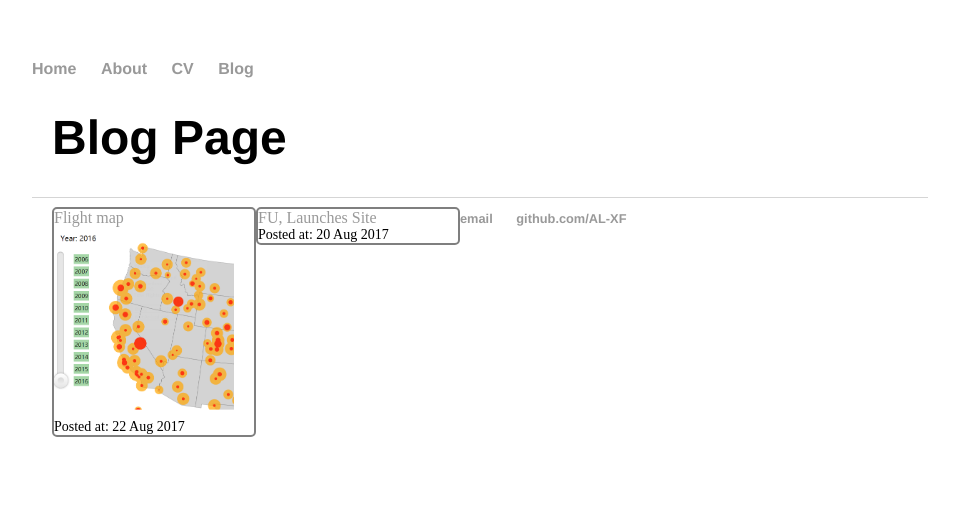
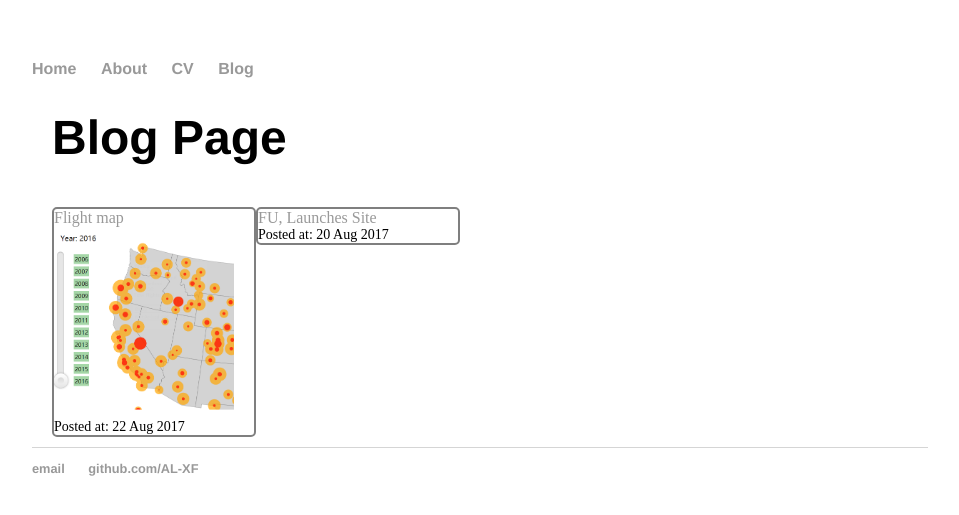
Before and after one commit to AL-XF/AL-XF.github.io, a Jekyll site: the page built from blog/index.html, in a window 1280 px wide. Shown: the top 515 px of the page, without its empty margins (160-1119 px from the left). Built offline with Jekyll 4.4.1, drawn with Linux system fonts in a browser that asks for light colours; nearby versions of some CDN libraries.

Commit message:
Update style.css

```diff
--- a/css/style.css
+++ b/css/style.css
@@ -41,12 +41,12 @@ footer {
     font-size: .8em;
 }
 
-.grid {
+#grid {
   max-width: 100%;
 }
 
 /* clearfix */
-.grid:after {
+#grid:after {
   content: '';
   display: block;
   clear: both;
```
